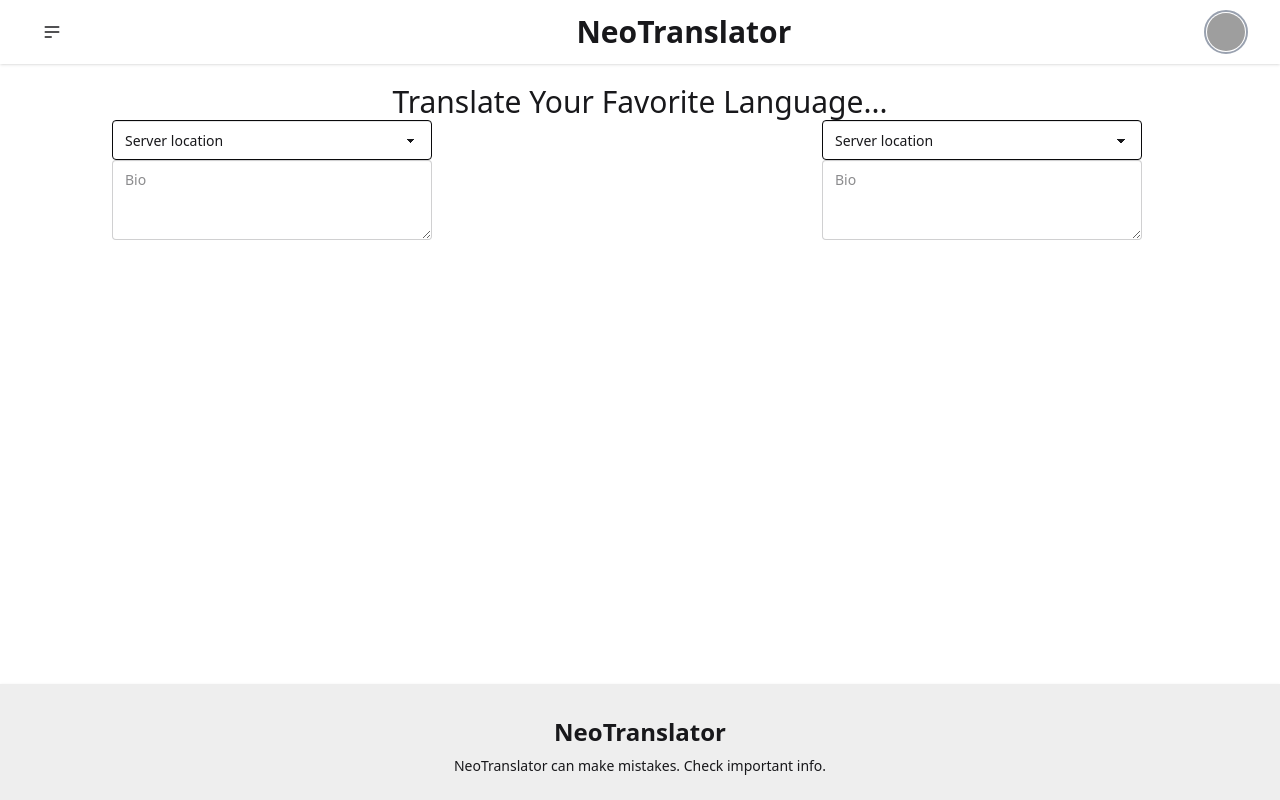
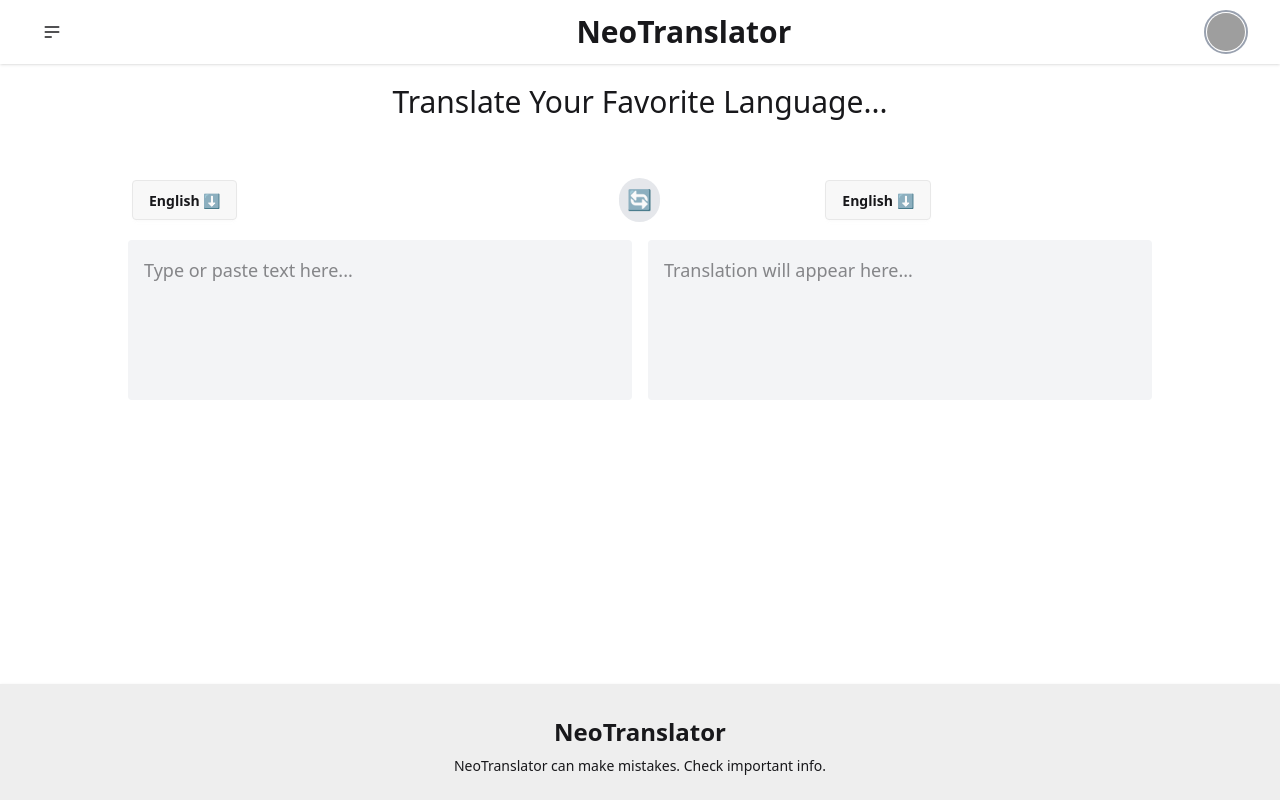
Before and after one commit to md-abu-naim/NeoTranslator-Client, a React (Vite) app: page / in a window 1280 px wide. Built offline with nearby package versions, Linux system fonts and the light colour scheme; grey boxes are pictures that could not be loaded.

Commit message:
dropdwon structure

```diff
--- a/src/Components/Sidebar.jsx
+++ b/src/Components/Sidebar.jsx
@@ -3,7 +3,7 @@ import { Link } from "react-router-dom";
 
 const Sidebar = () => {
     return (
-        <div className="drawer">
+        <div className="drawer z-10">
             <input id="my-drawer" type="checkbox" className="drawer-toggle" />
             <div className="drawer-content">
                 {/* Page content here */}
--- a/src/Pages/Home/Home.jsx
+++ b/src/Pages/Home/Home.jsx
@@ -1,28 +1,98 @@
+import { useState } from "react";
 
 const Home = () => {
+    const [inputText, setInputText] = useState("");
+    const [translatedText, setTranslatedText] = useState("");
+    const [fromLang, setFromLang] = useState("English");
+    const [toLang, setToLang] = useState("Bangla");
+
+    const languages = ["English", "Bangla", "Hindi", "Urdu", "Arabic", "Spanish"];
+
+    // Swap the languages
+    const swapLanguages = () => {
+        setFromLang(toLang);
+        setToLang(fromLang);
+        setInputText(translatedText);
+        setTranslatedText(inputText);
+    };
+
     return (
         <div>
             <h1 className="text-center text-3xl">Translate Your Favorite Language...</h1>
-            <div className="flex items-center justify-between">
-                <div className="">
-                    <select defaultValue="Server location" className="select select-neutral">
-                        <option disabled={true}>Server location</option>
-                        <option>North America</option>
-                        <option>EU west</option>
-                        <option>South East Asia</option>
-                    </select>
-                    <textarea className="textarea" placeholder="Bio"></textarea>
+            <div className=" mt-10 p-4">
+                {/* Language Select + Swap Button */}
+                <div className="grid grid-cols-3 gap-4 items-center mb-4">
+                    {/* From Language Dropdown */}
+                    {/* <select
+                        value={fromLang}
+                        onChange={(e) => setFromLang(e.target.value)}
+                        className="border p-2 rounded bg-white w-full"
+                    >
+                        {languages.map((lang) => (
+                            <option key={lang} value={lang}>
+                                {lang}
+                            </option>
+                        ))}
+
+
+                    </select> */}
+
+                    <div className="dropdown dropdown-bottom">
+                        <div tabIndex={0} role="button" className="btn m-1">{fromLang} ⬇️</div>
+                        <ul tabIndex={0} className="dropdown-content grid grid-cols-3 menu bg-base-100 rounded-box z-1 w-52 p-2 shadow-sm">
+                            {languages.map(lang => <li onClick={() => setFromLang(lang)} key={lang}><a>{lang}</a></li>)}
+                        </ul>
+                    </div>
+
+                    {/* Swap Button */}
+                    <button
+                        onClick={swapLanguages}
+                        className="p-2 bg-gray-200 rounded-full text-xl hover:bg-gray-300 mx-auto"
+                    >
+                        🔄
+                    </button>
+
+                    {/* To Language Dropdown */}
+                    {/* <select
+                        value={toLang}
+                        onChange={(e) => setToLang(e.target.value)}
+                        className="border p-2 rounded bg-white w-full"
+                    >
+                        {languages.map((lang) => (
+                            <option key={lang} value={lang}>
+                                {lang}
+                            </option>
+                        ))}
+                    </select> */}
+                    <div className="dropdown dropdown-bottom">
+                        <div  tabIndex={0} role="button" className="btn m-1">{fromLang} ⬇️</div>
+                        <ul tabIndex={0} className="dropdown-content grid grid-cols-3 menu bg-base-100 rounded-box z-1 w-52 p-2 shadow-sm">
+                            {languages.map(lang => <li onClick={() => setToLang(lang)} key={lang}><a>{lang}</a></li>)}
+                        </ul>
+                    </div>
                 </div>
-                <div>
-                    <select defaultValue="Server location" className="select select-neutral">
-                        <option disabled={true}>Server location</option>
-                        <option>North America</option>
-                        <option>EU west</option>
-                        <option>South East Asia</option>
-                    </select>
-                    <textarea className="textarea" placeholder="Bio"></textarea>
+
+
+                {/* Translation Textareas */}
+                <div className="grid grid-cols-2 gap-4">
+                    {/* Input Textarea */}
+                    <textarea
+                        className="w-full h-40 p-4 text-lg focus:outline-none resize-none bg-gray-100 rounded"
+                        placeholder="Type or paste text here..."
+                        value={inputText}
+                        onChange={(e) => setInputText(e.target.value)}
+                    />
+
+                    {/* Output Textarea (Translated) */}
+                    <textarea
+                        className="w-full h-40 p-4 text-lg focus:outline-none resize-none bg-gray-100 rounded"
+                        placeholder="Translation will appear here..."
+                        value={translatedText}
+                        readOnly
+                    />
                 </div>
             </div>
+
         </div>
     );
 };
```
